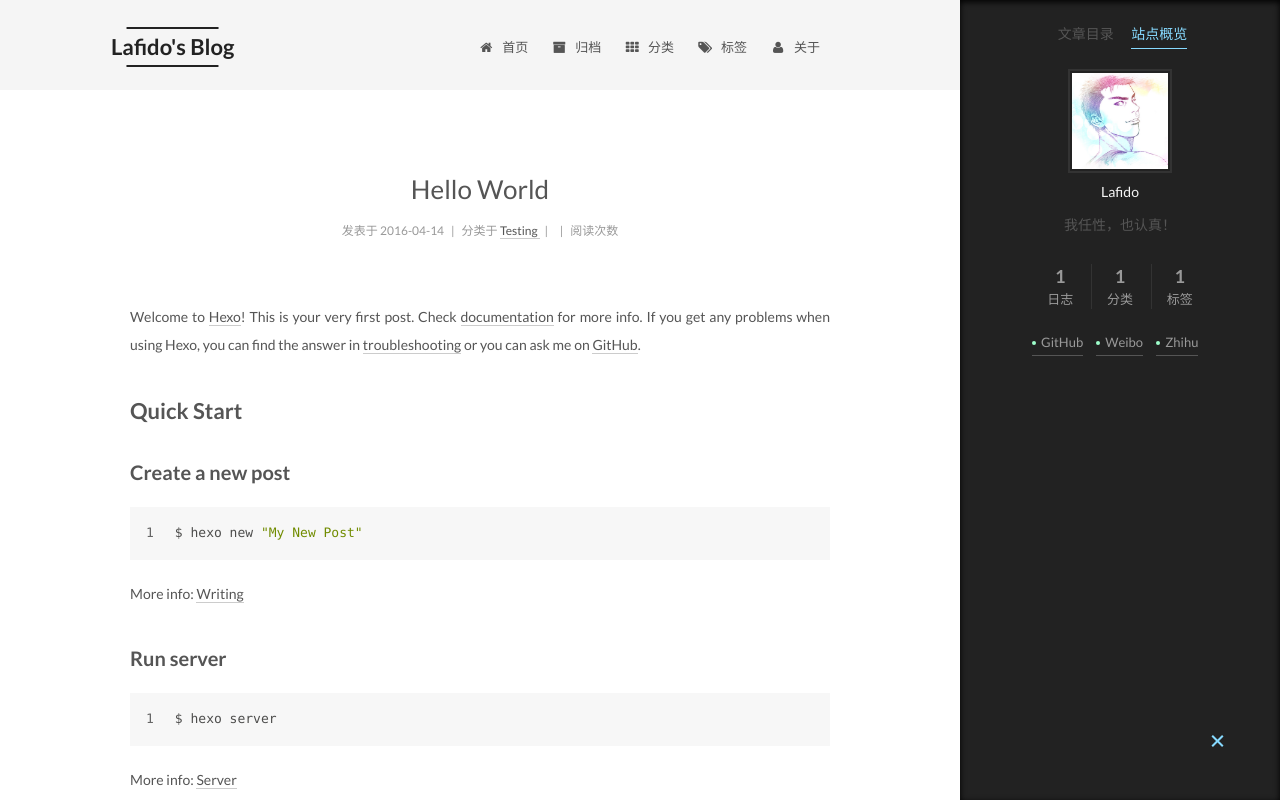
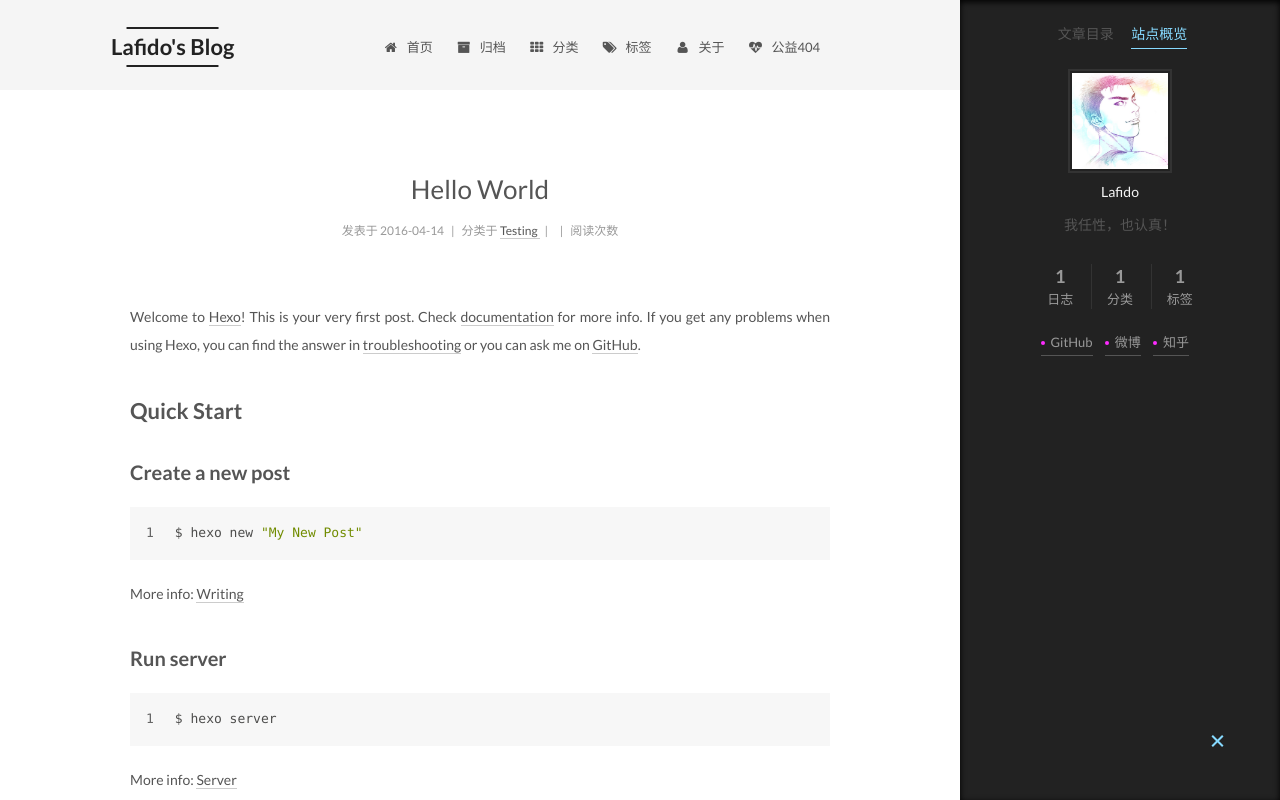
Before and after one commit to Lafido/lafido.github.io, a plain HTML site: page 2016/04/14/hello-world/index.html in a window 1280 px wide. Both pictures are taken after a click on the item "站点概览". Shown: the top 800 px of the page. Drawn offline with Linux system fonts and the light colour scheme; a script that the page names is missing.

Commit message:
Site updated: 2016-04-15 11:18:07

```diff
--- a/2016/04/14/hello-world/index.html
+++ b/2016/04/14/hello-world/index.html
@@ -209,6 +209,16 @@ Quick">
               <i class="menu-item-icon fa fa-user fa-fw"></i> <br />
 
             关于
+          </a>
+        </li>
+
+
+        <li class="menu-item menu-item-commonweal">
+          <a href="/404.html" rel="section">
+
+              <i class="menu-item-icon fa fa-heartbeat fa-fw"></i> <br />
+
+            公益404
           </a>
         </li>
 
@@ -468,16 +478,16 @@ Quick">
               </span>
 
               <span class="links-of-author-item">
-                <a href="http://weibo.com/lafidobudong" target="_blank" title="Weibo">
+                <a href="http://weibo.com/lafidobudong" target="_blank" title="微博">
 
-                  Weibo
+                  微博
                 </a>
               </span>
 
               <span class="links-of-author-item">
-                <a href="https://www.zhihu.com/people/li-zhi-6-98" target="_blank" title="Zhihu">
+                <a href="https://www.zhihu.com/people/li-zhi-6-98" target="_blank" title="知乎">
 
-                  Zhihu
+                  知乎
                 </a>
               </span>
 
--- a/css/main.css
+++ b/css/main.css
@@ -1534,7 +1534,7 @@ pre .javascript .function {
   width: 4px;
   height: 4px;
   border-radius: 50%;
-  background: #9dffcb;
+  background: #fe2bff;
 }
 .links-of-blogroll {
   font-size: 13px;
```
Also changed, not shown: 404.html (added, +14 -0 lines), about/index.html (+14 -4 lines), archives/2016/04/index.html (+14 -4 lines), archives/2016/index.html (+14 -4 lines), archives/index.html (+14 -4 lines), categories/Testing/index.html (+14 -4 lines), categories/index.html (+14 -4 lines), index.html (+14 -4 lines), tags/Hello-world/index.html (+14 -4 lines), tags/index.html (+14 -4 lines).
